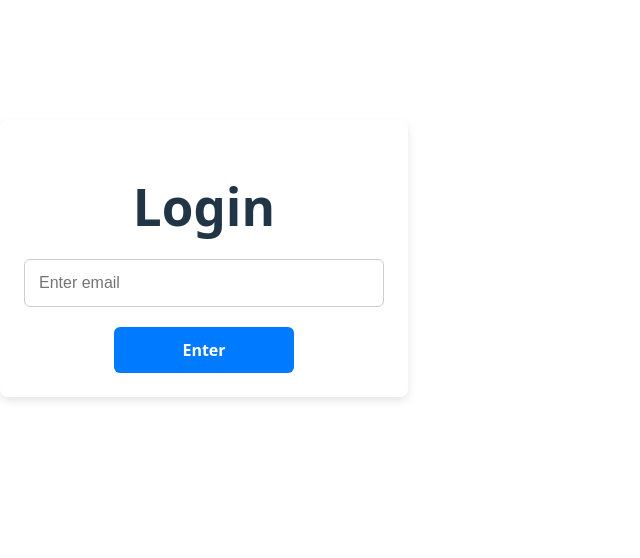
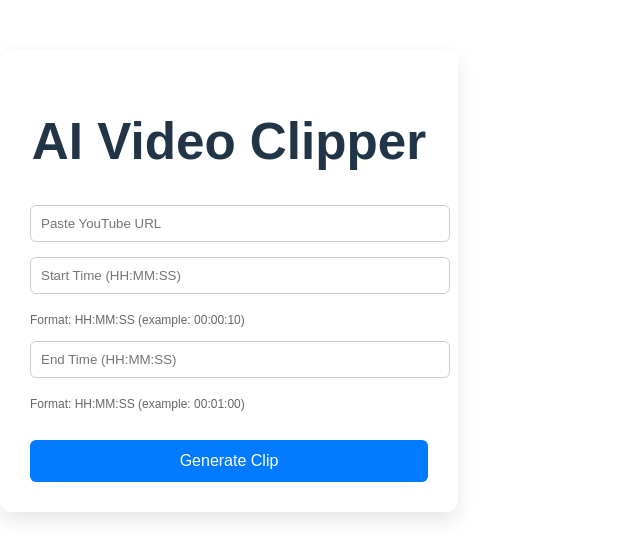
Before and after one commit to resellingwithesss-lang/ai-video-clipper, a React (Vite) app in the folder app/: page / in a window 1280 px wide. Shown: the top 558 px of the page, without its empty margins (0-640 px from the left). Built offline with nearby package versions, Linux system fonts and the light colour scheme.

Commit message:
Fix App.jsx clean version

```diff
--- a/app/src/App.jsx
+++ b/app/src/App.jsx
@@ -1,151 +1,149 @@
-import axios from "axios";
-import { useState } from "react";
+import React, { useState } from "react";
 
-const API = "https://ai-clipper-backend.onrender.com";
+function App() {
+  const [url, setUrl] = useState("");
+  const [start, setStart] = useState("");
+  const [end, setEnd] = useState("");
+  const [loading, setLoading] = useState(false);
+  const [error, setError] = useState("");
+  const [downloadUrl, setDownloadUrl] = useState("");
 
-export default function App() {
-  const [email, setEmail] = useState("");
-  const [url, setUrl] = useState("");
-  const [loggedIn, setLoggedIn] = useState(false);
-  const [loading, setLoading] = useState(false);
+  const handleSubmit = async (e) => {
+    e.preventDefault();
+    setError("");
+    setDownloadUrl("");
+    setLoading(true);
 
-  // LOGIN
-  const login = async () => {
-    if (!email.trim()) {
-      alert("Please enter your email");
-      return;
-    }
     try {
-      setLoading(true);
-
-      await axios.post(
-        `${API}/login`,
-        { email: email },
+      const response = await fetch(
+        `https://ai-clipper-backend.onrender.com/clip?url=${encodeURIComponent(
+          url
+        )}&start=${start}&end=${end}`,
         {
-          headers: {
-            "Content-Type": "application/json"
-          }
+          method: "POST",
         }
       );
 
-      setLoggedIn(true);
-      setLoading(false);
+      const data = await response.json();
+
+      if (!response.ok) {
+        throw new Error(data.detail || "Error generating clip");
+      }
+
+      setDownloadUrl(
+        `https://ai-clipper-backend.onrender.com/download/${data.job_id}`
+      );
     } catch (err) {
-      console.error(err.response?.data || err);
-      alert("Login failed. Please check your email and try again.");
-      setLoading(false);
+      setError(err.message);
     }
+
+    setLoading(false);
   };
 
-  // GENERATE CLIP
-  const generateClip = async () => {
-    if (!url.trim()) {
-      alert("Please enter a YouTube URL");
-      return;
-    }
-    try {
-      setLoading(true);
+  return (
+    <div
+      style={{
+        maxWidth: "500px",
+        margin: "50px auto",
+        padding: "30px",
+        borderRadius: "12px",
+        boxShadow: "0 8px 20px rgba(0,0,0,0.1)",
+        fontFamily: "Arial, sans-serif",
+      }}
+    >
+      <h1 style={{ textAlign: "center" }}>AI Video Clipper</h1>
 
-      const res = await axios.post(
-        `${API}/clip`,
-        null,
-        {
-          params: {
-            url: url,
-            start: "0",
-            end: "10"
-          }
-        }
-      );
-
-      window.open(res.data.download_url, "_blank");
-      setLoading(false);
-    } catch (err) {
-      console.error(err.response?.data || err);
-      alert("Error generating clip. Please verify the URL and try again.");
-      setLoading(false);
-    }
-  };
-
-  const commonInputStyle = {
-    width: 360,
-    padding: 14,
-    fontSize: 16,
-    borderRadius: 6,
-    border: "1px solid #ccc",
-    boxSizing: "border-box"
-  };
-
-  const containerStyle = {
-    maxWidth: 480,
-    margin: "120px auto",
-    textAlign: "center",
-    padding: 24,
-    boxShadow: "0 4px 8px rgba(0,0,0,0.1)",
-    borderRadius: 8,
-    backgroundColor: "#fff"
-  };
-
-  const buttonStyle = {
-    width: 180,
-    padding: "12px 0",
-    fontSize: 16,
-    borderRadius: 6,
-    border: "none",
-    cursor: loading ? "default" : "pointer",
-    backgroundColor: loading ? "#999" : "#007bff",
-    color: "white",
-    fontWeight: "600",
-    transition: "background-color 0.3s ease"
-  };
-
-  // LOGIN SCREEN
-  if (!loggedIn) {
-    return (
-      <div style={containerStyle}>
-        <h1 style={{ marginBottom: 24 }}>Login</h1>
+      <form onSubmit={handleSubmit}>
+        <input
+          type="text"
+          placeholder="Paste YouTube URL"
+          value={url}
+          onChange={(e) => setUrl(e.target.value)}
+          required
+          style={{
+            width: "100%",
+            padding: "10px",
+            marginBottom: "15px",
+            borderRadius: "6px",
+            border: "1px solid #ccc",
+          }}
+        />
 
         <input
-          type="email"
-          style={commonInputStyle}
-          placeholder="Enter email"
-          value={email}
-          onChange={(e) => setEmail(e.target.value)}
+          type="text"
+          placeholder="Start Time (HH:MM:SS)"
+          value={start}
+          onChange={(e) => setStart(e.target.value)}
+          required
+          style={{
+            width: "100%",
+            padding: "10px",
+            marginBottom: "5px",
+            borderRadius: "6px",
+            border: "1px solid #ccc",
+          }}
+        />
+        <p style={{ fontSize: "12px", color: "#666" }}>
+          Format: HH:MM:SS (example: 00:00:10)
+        </p>
+
+        <input
+          type="text"
+          placeholder="End Time (HH:MM:SS)"
+          value={end}
+          onChange={(e) => setEnd(e.target.value)}
+          required
+          style={{
+            width: "100%",
+            padding: "10px",
+            marginBottom: "5px",
+            borderRadius: "6px",
+            border: "1px solid #ccc",
+          }}
+        />
+        <p style={{ fontSize: "12px", color: "#666" }}>
+          Format: HH:MM:SS (example: 00:01:00)
+        </p>
+
+        <button
+          type="submit"
           disabled={loading}
-          onKeyDown={(e) => e.key === 'Enter' && !loading && login()}
-          aria-label="Email address"
-        />
+          style={{
+            width: "100%",
+            padding: "12px",
+            marginTop: "15px",
+            backgroundColor: "#007bff",
+            color: "white",
+            border: "none",
+            borderRadius: "6px",
+            cursor: "pointer",
+            fontSize: "16px",
+          }}
+        >
+          {loading ? "Generating..." : "Generate Clip"}
+        </button>
+      </form>
 
-        <div style={{ height: 20 }}></div>
+      {error && (
+        <p style={{ color: "red", marginTop: "15px" }}>
+          {error}
+        </p>
+      )}
 
-        <button onClick={login} disabled={loading || !email.trim()} style={buttonStyle}>
-          {loading ? "Loading..." : "Enter"}
-        </button>
-      </div>
-    );
-  }
-
-  // MAIN APP
-  return (
-    <div style={containerStyle}>
-      <h1 style={{ marginBottom: 24 }}>AI Video Clipper</h1>
-
-      <input
-        type="url"
-        style={commonInputStyle}
-        placeholder="Paste YouTube URL"
-        value={url}
-        onChange={(e) => setUrl(e.target.value)}
-        disabled={loading}
-        onKeyDown={(e) => e.key === 'Enter' && !loading && generateClip()}
-        aria-label="YouTube URL"
-      />
-
-      <div style={{ height: 20 }}></div>
-
-      <button onClick={generateClip} disabled={loading || !url.trim()} style={buttonStyle}>
-        {loading ? "Generating..." : "Generate Clip"}
-      </button>
+      {downloadUrl && (
+        <div style={{ marginTop: "20px" }}>
+          <a
+            href={downloadUrl}
+            target="_blank"
+            rel="noopener noreferrer"
+            style={{ color: "#007bff", fontWeight: "bold" }}
+          >
+            Download Your Clip
+          </a>
+        </div>
+      )}
     </div>
   );
 }
+
+export default App;
```
